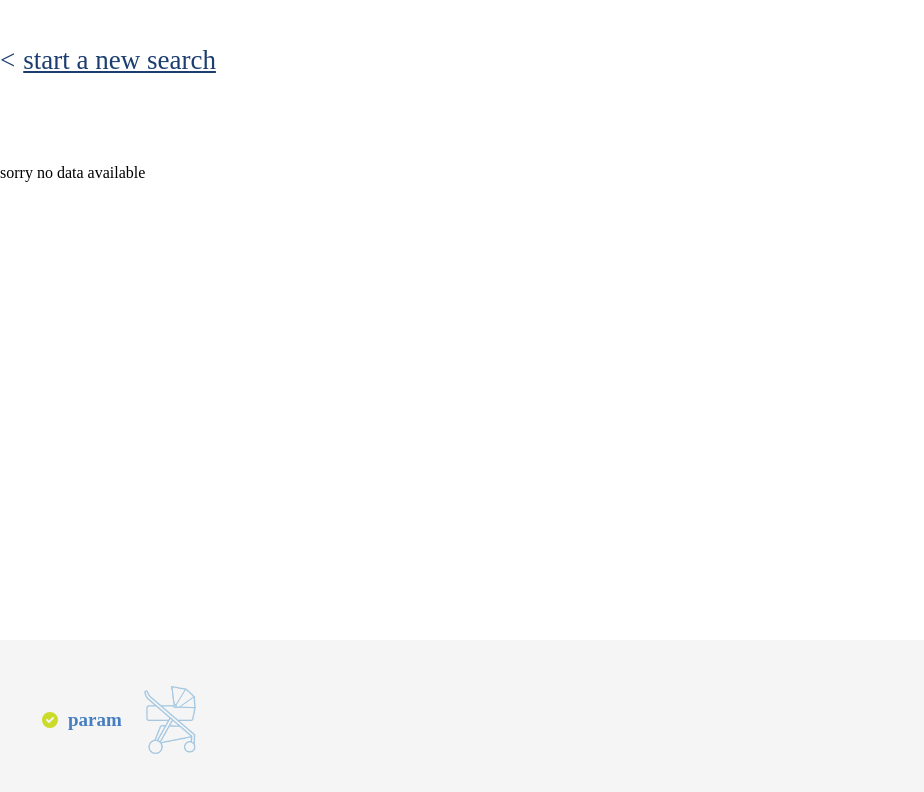
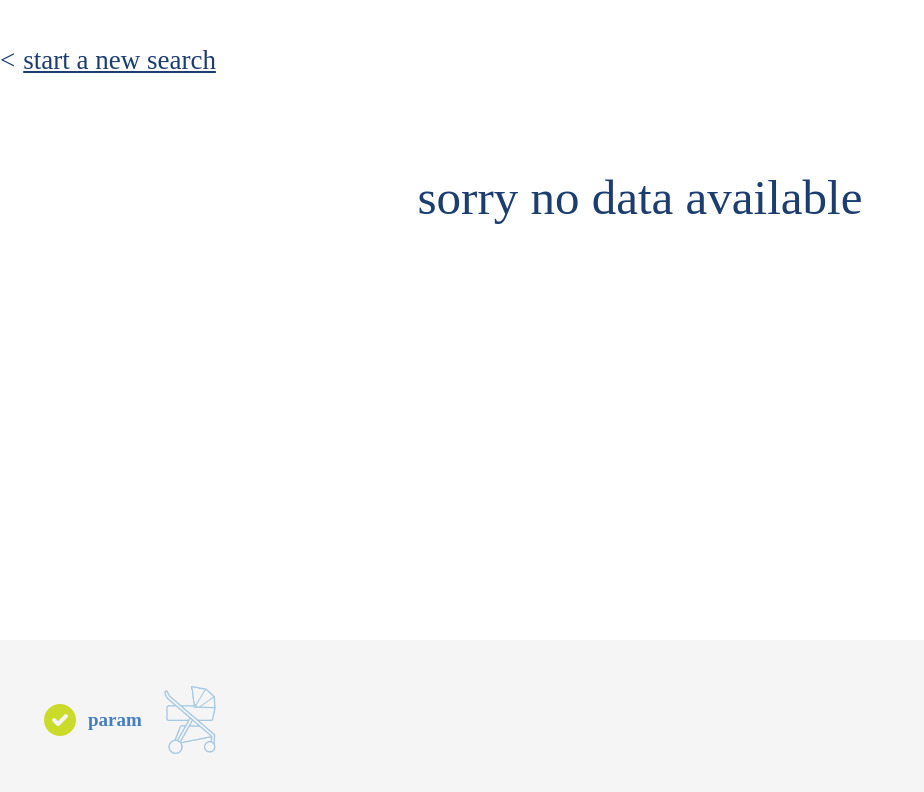
Before and after one commit to prappo/selection-template, a Vue app: page / in a window 1280 px wide. Both pictures are taken after a click on the label "param". Shown: the top 792 px of the page, without its empty margins (0-924 px from the left). Built offline with nearby package versions, Linux system fonts and the light colour scheme.

Commit message:
few update

```diff
--- a/src/components/Finder.vue
+++ b/src/components/Finder.vue
@@ -1,5 +1,6 @@
 <template>
   <div>
+
     <!-- First level start -->
     <div v-show="firstLevel">
       <div class="text-center my-5">
@@ -23,7 +24,7 @@
       <div class="reversible-section">
         <div class="container mx-auto">
           <div
-            class="grid md:grid-flow-col sm:grid-flow-row gap-12 mx-10 my-10"
+            class="grid md:grid-flow-col sm:grid-flow-row gap-12 mx-32 my-10"
           >
             <label
               @click="changeLevel('next', stroller)"
@@ -90,24 +91,52 @@
         <Level
           class="flex-grow"
           @nextlevel="nextLevelCount"
-          @parentevent="showGG"
+          @parentevent="dataReceiver"
+          @title="changeTitle"
+          @subtitle="changeSubtitle"
+          @finish="finishTask"
+          @steps="changeSteps"
           :data="nextLevelData"
+          v-if="!resultPage"
         ></Level>
 
-        <div style="background-color: #f5f5f6" class="py-10 flex items-center gap-20 px-10" v-if="finalData">
-          <div class="flex items-center gap-2" v-for="r in finalData" :key="r.id">
-            <svg style="color:#cbdb2a" xmlns="http://www.w3.org/2000/svg" class="h-5 w-5" viewBox="0 0 20 20" fill="currentColor">
-  <path fill-rule="evenodd" d="M10 18a8 8 0 100-16 8 8 0 000 16zm3.707-9.293a1 1 0 00-1.414-1.414L9 10.586 7.707 9.293a1 1 0 00-1.414 1.414l2 2a1 1 0 001.414 0l4-4z" clip-rule="evenodd" />
+        <Result v-if="resultPage"></Result>
+
+        <div
+          style="background-color: #f5f5f6"
+          class="py-10 grid grid-cols-3 items-center gap-20 px-10"
+          v-if="finalData"
+        >
+          <div
+            class="flex items-center gap-2"
+            v-for="r in finalData"
+            :key="r.id"
+          >
+            <svg
+              style="color: #cbdb2a"
+              xmlns="http://www.w3.org/2000/svg"
+              class="h-10 w-10"
+              viewBox="0 0 20 20"
+              fill="currentColor"
+            >
+              <path
+                fill-rule="evenodd"
+                d="M10 18a8 8 0 100-16 8 8 0 000 16zm3.707-9.293a1 1 0 00-1.414-1.414L9 10.586 7.707 9.293a1 1 0 00-1.414 1.414l2 2a1 1 0 001.414 0l4-4z"
+                clip-rule="evenodd"
+              />
             </svg>
-            <div style="
+            <div
+              style="
                 font-size: 19px;
                 font-weight: 600;
                 font-family: 'GothamRounded-Medium';
               "
-                class="text-joie_text_dark"> {{ r.name }} </div>
-                <img class="w-20" :src="r.image">
+              class="text-joie_text_dark"
+            >
+              {{ r.name }}
             </div>
-
+            <img class="w-20" :src="r.image" />
+          </div>
         </div>
       </div>
     </div>
@@ -120,14 +149,16 @@
 
 <script>
 import Level from "./Level.vue";
+import Result from "./Result.vue"
 
 export default {
   components: {
-    Level,
+    Level, Result
   },
   data() {
     return {
       finalData: [],
+      resultPage: false,
       levelID: 1,
       currentTitle: "",
       currentSubtitle: "",
@@ -137,6 +168,7 @@ export default {
       picked: null,
       pickedNext: [],
       nextLevelData: null,
+      steps: 0 ,
       strollers: [
         {
           id: 1,
@@ -154,6 +186,8 @@ export default {
               id: 34,
               name: "sporty, all around stroller",
               image: "/sporty_sky.png",
+              title: "Sporty",
+              subtitle: "please choose one",
             },
             {
               id: 34,
@@ -171,6 +205,15 @@ export default {
                   id: 34,
                   name: "kompaktbuggy (compact fold)",
                   image: "/compact_fold_sky.png",
+                  data: [
+                    {
+                      id: 314,
+                      name: "lightweight ww stroller",
+                      image: "/lightweight_sky.png",
+                      title: "choose your preferred fold",
+                      subtitle: "please choose one",
+                    },
+                  ],
                 },
               ],
             },
@@ -187,21 +230,43 @@ export default {
   },
 
   methods: {
-    showGG: function (event) {
-      console.log("Found event : " + event);
-      // this.pickedNext.push(this.picked);
-      console.log(this.finalData.length);
-      if (this.finalData.length > 1) {
+    finishTask: function (event) {
+      console.log("Finish task triggered");
+      console.log(event);
+      // alert("Now result will show")
+      this.resultPage = true;
+      this.currentTitle = "we have 2 perfect strollers!"
+      this.currentSubtitle = "";
+
+    },
+    changeTitle: function (event) {
+      this.currentTitle = event;
+    },
+    changeSubtitle: function (event) {
+      this.currentSubtitle = event;
+    },
+    dataReceiver: function (event) {
+      console.log(this.steps);
+      console.log('items ' + this.finalData.length + ' and steps ' + this.steps)
+      if (this.finalData.length > this.steps) {
         this.finalData.pop();
       }
+
       this.finalData.push(event);
+
+      if (event.title) {
         this.currentTitle = event.title;
         this.currentSubtitle = event.subtitle;
+      }
+    },
+
+    changeSteps:function(data){
+      this.steps = data;
     },
 
     nextLevelCount: function (event) {
       this.levelID += 1;
-      console.log("Level : " + this.levelID);
+      // console.log("Level : " + this.levelID);
     },
     changeLevel: function (level, data = null) {
       if (level == "next") {
@@ -217,6 +282,7 @@ export default {
         this.firstLevel = true;
         this.nextLevel = false;
         this.picked = null;
+        this.resultPage = false;
         this.finalData = [];
       }
     },
--- a/src/components/Level.vue
+++ b/src/components/Level.vue
@@ -1,17 +1,20 @@
 <template>
   <div class="container mx-auto">
-    <div v-if="finalData == null">sorry no data available</div>
+    <div
+      class="w-full text-center header-text text-joie_text"
+      v-if="finalData == null"
+    >
+      sorry no data available
+    </div>
 
     <div class="mx-20" v-if="finalData">
       <div class="container mx-auto">
         <div
-          class="grid md:grid-flow-col sm:grid-flow-row gap-12 grid-cols-3  mx-10 my-10"
+          class="grid align-middle md:grid-flow-col sm:grid-flow-row gap-12 grid-cols-3 mx-10 my-10"
         >
+          <div v-for="stroller in finalData" :key="stroller.id">
             <label
-            @click="goNext(stroller)"
-            v-for="stroller in finalData"
-            :key="stroller.id"
-            class="flex cursor-pointer w-full space-x-10 md:space-x-0 justify-between flex-row-reverse md:flex-col md:justify-items-center items-center md:py-20 border-2 border-joie_text_light hover:border-joie_text_dark"
+              class="flex text-center cursor-pointer w-full space-x-10 md:space-x-0 justify-between flex-row-reverse md:flex-col md:justify-items-center items-center md:py-20 border-2 border-joie_text_light hover:border-joie_text_dark"
             >
               <img class="w-40" :src="stroller.image" />
               <div
@@ -19,20 +22,21 @@
                   font-size: 19px;
                   font-weight: 600;
                   font-family: 'GothamRounded-Medium';
-                padding:20px;
+                  padding: 20px;
                 "
                 class="text-joie_text_dark mx-10"
               >
                 {{ stroller.name }}
               </div>
               <input
-              v-model="picked"
                 :value="stroller"
                 name="stroller"
+                @click="goNextLevel(stroller)"
                 class="hidden"
                 type="radio"
               />
             </label>
+          </div>
         </div>
       </div>
     </div>
@@ -45,32 +49,44 @@ export default {
   data() {
     return {
       finalData: null,
-      levelID: null,
-      picked: null,
+      levelID: 1,
+      pickedItem: null,
+      steps: 1,
     };
   },
   mounted: function () {
     // console.log(this.data)
     this.finalData = this.data;
-
   },
   methods: {
-    goNext: function (stroller) {
+    goNextLevel: function (stroller) {
       //   console.log(data.name);
       //   this.$emit("nextlevel");
+      // this.pickedItem = stroller;
+
+      // this.steps++;
+      console.log(this.levelID);
+      this.$emit('steps',this.levelID);
       if (stroller.data != undefined) {
+        // console.log("Found more data");
+        // console.log(stroller.title);
+        this.$emit("title", stroller.title);
+        this.$emit("subtitle", stroller.subtitle);
+        this.$emit("parentevent", stroller);
+        this.finalData = stroller.data;
+        this.levelID++;
+        return;
+      }
 
-        console.log("Found more data");
-        console.log(stroller.data);
-        this.finalData = stroller.data;
-        this.picked = stroller.data;
-      }
+      this.$emit("parentevent", stroller);
+      this.$emit("finish","yes");
     },
   },
   watch: {
-    picked(newData, oldData) {
-      this.$emit("parentevent", newData);
-    //   console.log(newData);
+    pickedItem(newData, oldData) {
+      // this.$emit("parentevent", newData);
+      // console.log('Picked' );
+      // console.log(newData)
     },
 
     // finalData(newData, oldData) {
--- /dev/null
+++ b/src/components/Result.vue
@@ -0,0 +1,151 @@
+<template>
+  <div class="container mx-auto">
+    <div role="region" aria-labelledby="caption" tabindex="0">
+      <table>
+
+        <thead>
+          <tr>
+            <th>Teams</th>
+            <th>1</th>
+            <th>2</th>
+            <th>3</th>
+            <th>4</th>
+            <th>5</th>
+            <th>6</th>
+            <th>7</th>
+            <th>8</th>
+            <th>9</th>
+            <th>Runs</th>
+            <th>Runs</th>
+            <th>Runs</th>
+            <th>Runs</th>
+            <th>Runs</th>
+            <th>Runs</th>
+            <th>Runs</th>
+            <th>Runs</th>
+            <th>Runs</th>
+            <th>Runs</th>
+            <th>Runs</th>
+            <th>Runs</th>
+            <th>Runs</th>
+            <th>Runs</th>
+            <th>Runs</th>
+            <th>Runs</th>
+            <th>Runs</th>
+            <th>Runs</th>
+            <th>Runs</th>
+            <th>Runs</th>
+            <th>Runs</th>
+            <th>Runs</th>
+            <th>Runs</th>
+          </tr>
+
+           <tr>
+            <th>Milwaukee Brewers</th>
+            <td>3</td>
+            <td>3</td>
+            <td>1</td>
+            <td>3</td>
+            <td>3</td>
+            <td>0</td>
+            <td>1</td>
+            <td>4</td>
+            <td>4</td>
+            <td>22</td>
+            <th>Runs</th>
+            <th>Runs</th>
+            <th>Runs</th>
+            <th>Runs</th>
+            <th>Runs</th>
+            <th>Runs</th>
+            <th>Runs</th>
+            <th>Runs</th>
+            <th>Runs</th>
+            <th>Runs</th>
+            <th>Runs</th>
+            <th>Runs</th>
+            <th>Runs</th>
+            <th>Runs</th>
+            <th>Runs</th>
+            <th>Runs</th>
+            <th>Runs</th>
+            <th>Runs</th>
+            <th>Runs</th>
+            <th>Runs</th>
+            <th>Runs</th>
+            <th>Runs</th>
+          </tr>
+        </thead>
+        <tbody>
+
+        </tbody>
+      </table>
+    </div>
+  </div>
+</template>
+
+<style scoped>
+table {
+  font-family: "Fraunces", serif;
+  font-size: 125%;
+  white-space: nowrap;
+  margin: 0;
+  border: none;
+  border-collapse: separate;
+  border-spacing: 0;
+  table-layout: fixed;
+  border: 1px solid black;
+}
+table td,
+table th {
+  border: 1px solid black;
+  padding: 0.5rem 1rem;
+}
+table thead th {
+  padding: 3px;
+  position: sticky;
+  top: 0;
+  z-index: 1;
+  width: 25vw;
+  background: white;
+}
+table td {
+  background: #fff;
+  padding: 4px 5px;
+  text-align: center;
+}
+
+table tbody th {
+  font-weight: 100;
+  font-style: italic;
+  text-align: left;
+  position: relative;
+}
+table thead th:first-child {
+  position: sticky;
+  left: 0;
+  z-index: 2;
+}
+table tbody th {
+  position: sticky;
+  left: 0;
+  background: white;
+  z-index: 1;
+}
+caption {
+  text-align: left;
+  padding: 0.25rem;
+  position: sticky;
+  left: 0;
+}
+
+[role="region"][aria-labelledby][tabindex] {
+  width: 100%;
+  max-height: 98vh;
+  overflow: auto;
+}
+[role="region"][aria-labelledby][tabindex]:focus {
+  box-shadow: 0 0 0.5em rgba(0, 0, 0, 0.5);
+  outline: 0;
+}
+</style>
--- /dev/null
+++ b/src/components/Test.vue
@@ -0,0 +1,92 @@
+<template>
+  <div>
+    Test data here
+    <div>
+      <label v-for="s in finalData" :key="s.id">
+        <input  @click="change(s)" type="radio" v-model="picked" name="stroller" />
+        {{ s.name }}
+      </label>
+    </div>
+  </div>
+</template>
+
+<script>
+export default {
+  data() {
+
+    return {
+      picked: null,
+      finalData: null,
+      strollers: [
+        {
+          id: 1,
+          name: "param",
+          image: "/pram_sky.png",
+        },
+        {
+          id: 2,
+          name: "stroller",
+          image: "/stoller_sky.png",
+          title: "choose your preferred buggy",
+          subtitle: "please choose one",
+          data: [
+            {
+              id: 34,
+              name: "sporty, all around stroller",
+              image: "/sporty_sky.png",
+              title: "Sporty",
+              subtitle: "please choose one",
+            },
+            {
+              id: 34,
+              name: "lightweight stroller",
+              image: "/lightweight_sky.png",
+              title: "choose your preferred fold",
+              subtitle: "please choose one",
+              data: [
+                {
+                  id: 34,
+                  name: "schirmbuggy (umbrella fold)",
+                  image: "/umbrella_fold_sky.png",
+                },
+                {
+                  id: 34,
+                  name: "kompaktbuggy (compact fold)",
+                  image: "/compact_fold_sky.png",
+                  data: [
+                    {
+                      id: 34,
+                      name: "lightweight stroller",
+                      image: "/lightweight_sky.png",
+                      title: "choose your preferred fold",
+                      subtitle: "please choose one",
+                    },
+                  ],
+                },
+              ],
+            },
+          ],
+        },
+        {
+          id: 3,
+          name: "double",
+          image: "/double_sky.png",
+          data: null,
+        },
+      ],
+    };
+  },
+
+  methods:{
+      change: function(s){
+          console.log(s)
+          if(s.data){
+              this.finalData = s.data
+          }
+      }
+  },
+  mounted(){
+      this.finalData = this.strollers;
+  }
+};
+</script>
```
Lines whose indentation alone changed are shown as unchanged.
